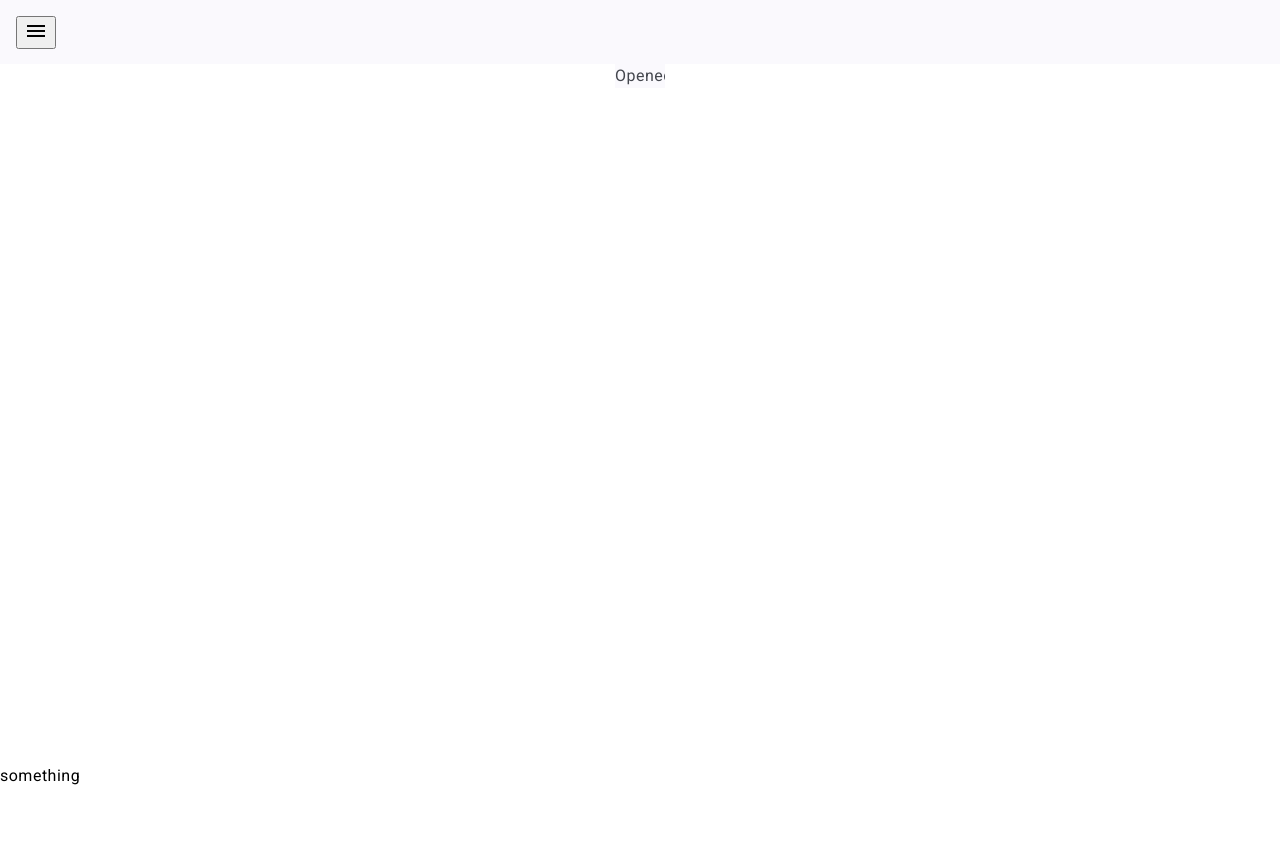
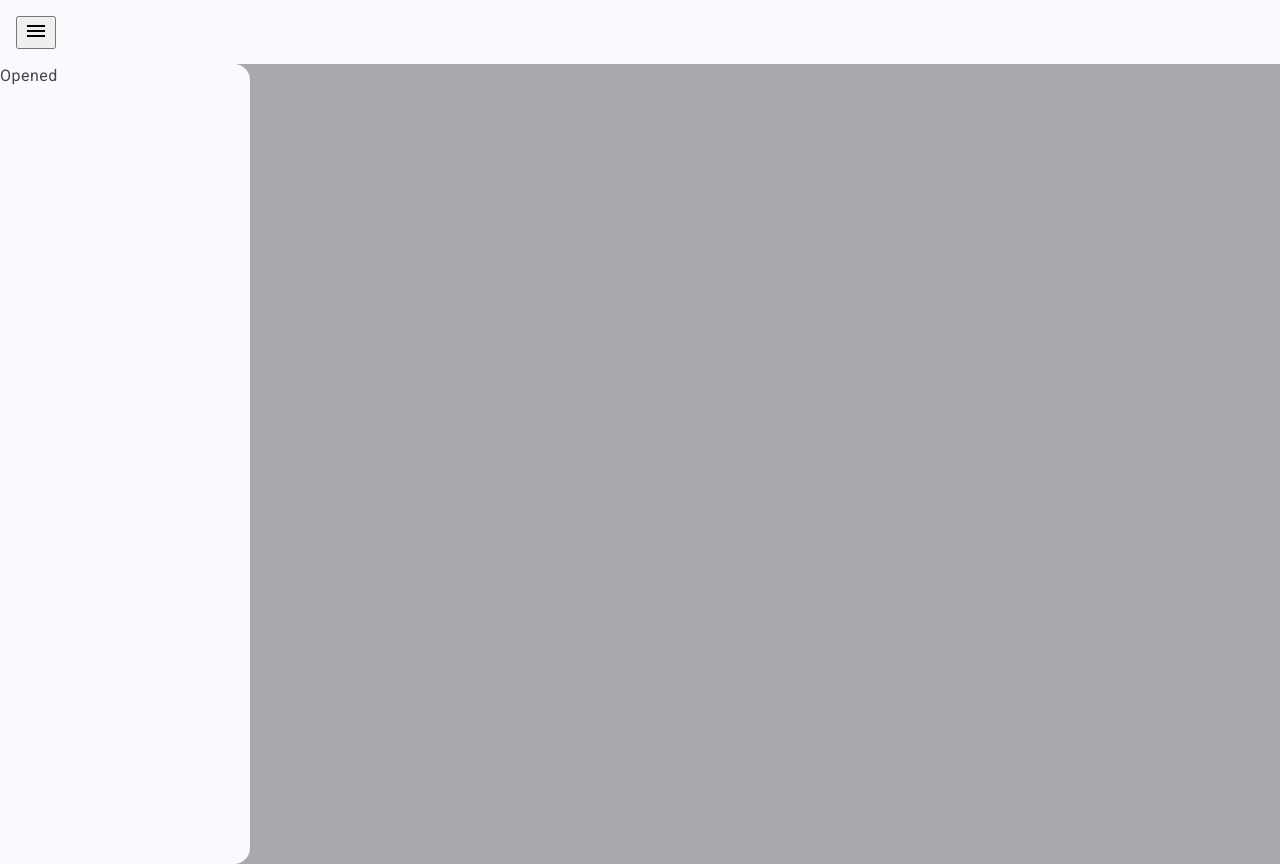
Before and after one commit to danielcamisi/projectUC8, an Angular app: page /register in a window 1280 px wide. Before the commit the page ends 800 px from the top, so only its background shows below. Built offline with nearby package versions, Linux system fonts and the light colour scheme.

Commit message:
sidenav are fixed, i will start the main content

```diff
--- a/src/app/pages/shared/layout/layout.component.css
+++ b/src/app/pages/shared/layout/layout.component.css
@@ -5,8 +5,24 @@ footer{
     left:0;
 
 }
-.div-main{
+.sidenav-container {
+    height: 100vh; /* Define a altura total da tela */
+    display: flex; /* Usando flexbox para controlar o layout */
+  }
+
+  mat-sidenav {
+    width: 250px; /* Largura da sidenav */
+    flex-shrink: 0; /* Não permitir que a sidenav encolha */
+  }
+
+  mat-sidenav-content {
     display: flex;
-    justify-content: center;
-    align-items: center;
-}
+    flex-direction: column;
+    flex-grow: 1; /* A área de conteúdo vai ocupar o espaço restante */
+  }
+
+  .main-content {
+    flex-grow: 1; /* O conteúdo principal ocupa o espaço restante */
+    padding: 20px; /* Padding interno para o conteúdo */
+    overflow-y: auto; /* Permite rolar o conteúdo principal, se necessário */
+  }
--- a/src/app/pages/shared/layout/layout.component.html
+++ b/src/app/pages/shared/layout/layout.component.html
@@ -4,16 +4,15 @@
 </button>
 </mat-toolbar>
 <div class="div-main">
-<mat-sidenav-container>
+<mat-sidenav-container class="sidenav-container">
     <mat-sidenav [opened]="sidenav"> Opened </mat-sidenav>
     <mat-sidenav-content> closed
-        <main>
+        <main class="main-content">
             <router-outlet></router-outlet>
         </main>
-
+        <footer>
+            <p>something</p>
+        </footer>
     </mat-sidenav-content>
 </mat-sidenav-container>
 </div>
-<footer>
-    <p>something</p>
-</footer>
```
